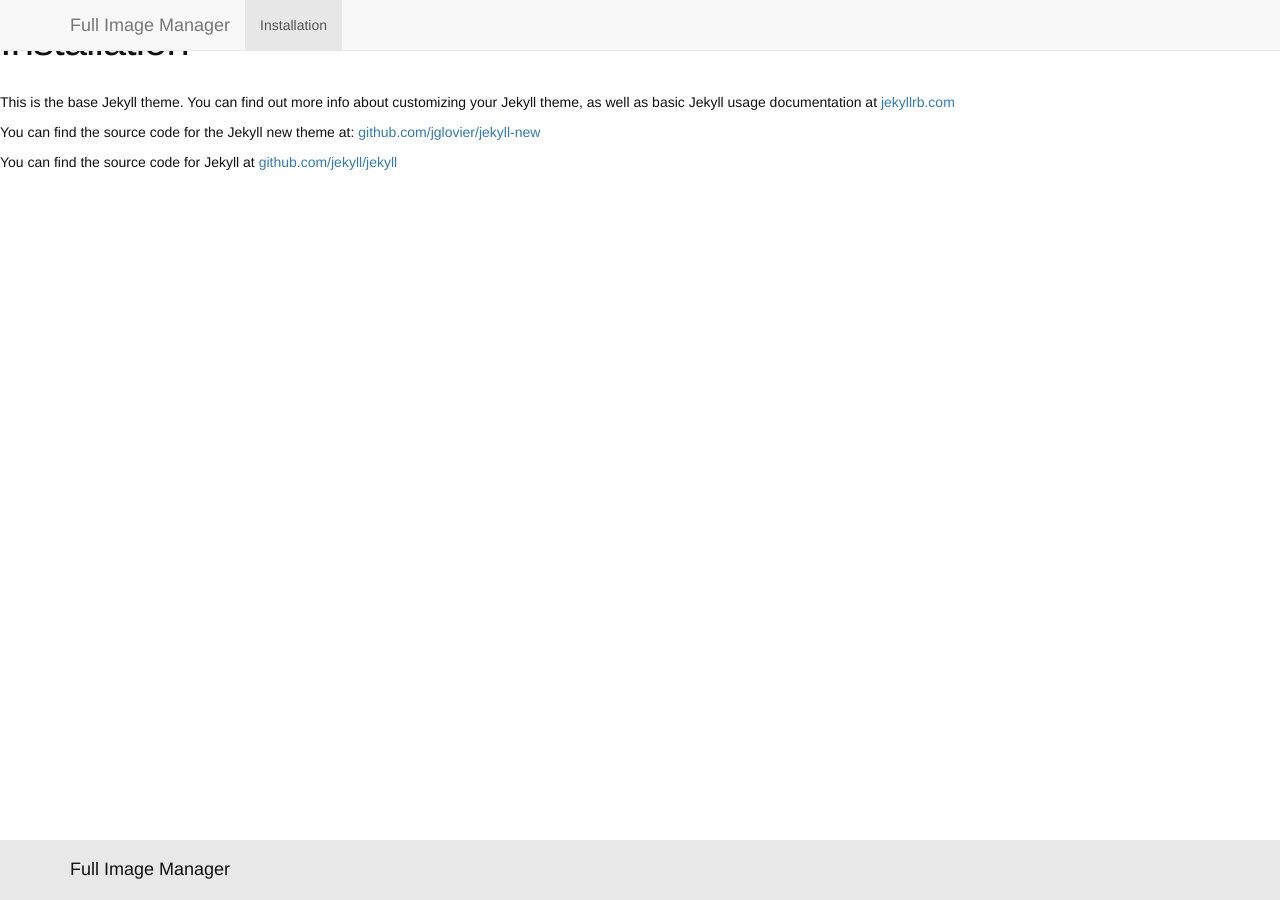
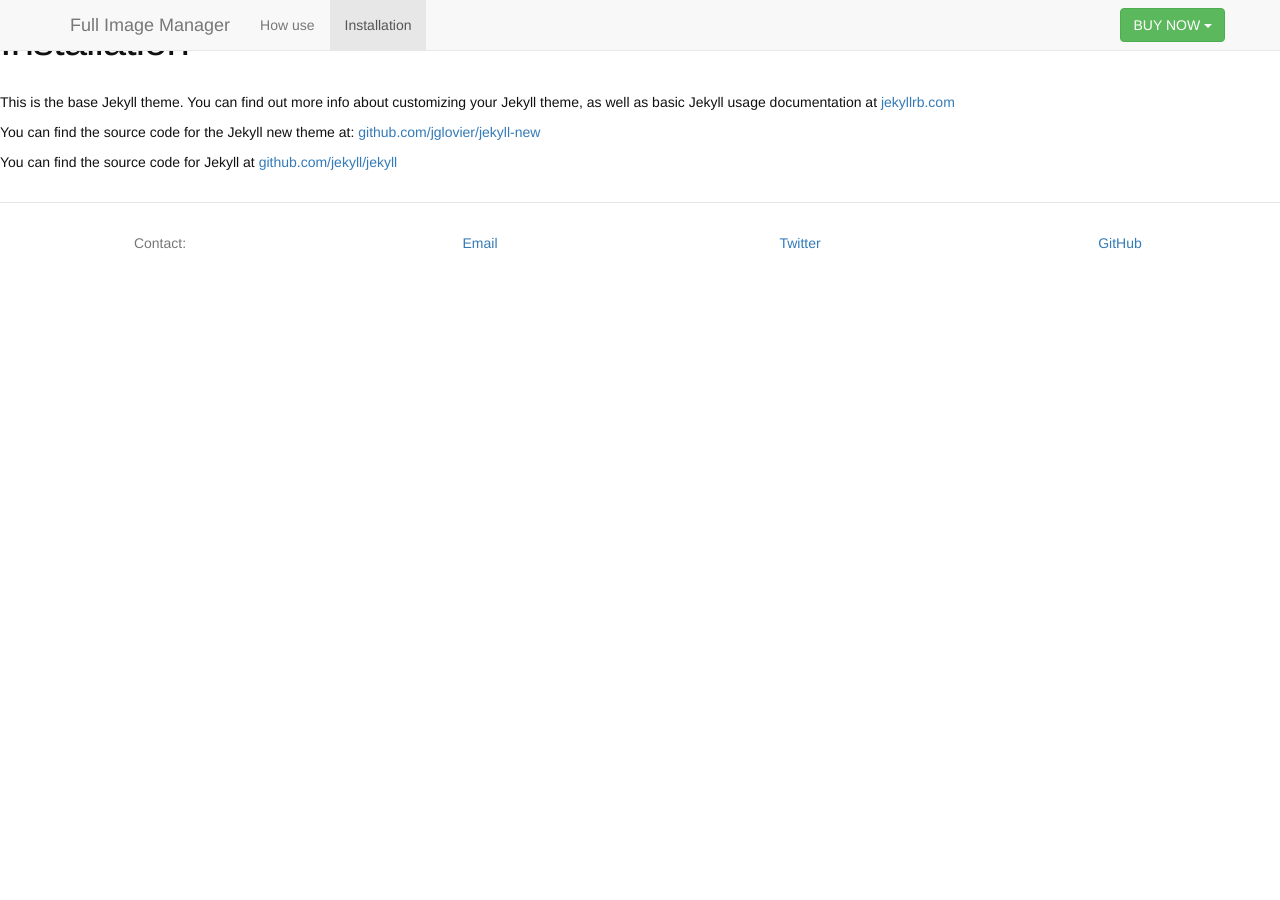
Before and after one commit to natasaborovcanin/full-image-manager, a Jekyll site: the page built from installation.md, in a window 1280 px wide. Built offline with Jekyll 4.4.1, drawn with Linux system fonts in a browser that asks for light colours.

Commit message:
home page video

```diff
--- a/_config.yml
+++ b/_config.yml
@@ -2,12 +2,11 @@
 title: Full Image Manager
 email: natasaborovcanin@gmail.com
 description: > # this means to ignore newlines until "baseurl:"
-  Write an awesome description for your new site here. You can edit this
-  line in _config.yml. It will appear in your document head meta (for
-  Google search results) and in your feed.xml site description.
+  Full Image Manager is an opencart extension based on elFinder.
+  With Very powerful options and user friendly interface, Full image Manager will save lot of your time.
 baseurl: "/full-image-manager" # the subpath of your site, e.g. /blog/
 url: "http://yourdomain.com" # the base hostname & protocol for your site
-twitter_username: natasaborovcanin2
+twitter_username: natasaborovcan2
 github_username:  natasaborovcanin
 
 # Build settings
--- a/_includes/footer.html
+++ b/_includes/footer.html
@@ -53,10 +53,79 @@
   </div>
 
 </footer>-->
+<!--<footer class="site-footer">
+
+  <div class="wrapper">
+
+
+
+    <div class="footer-col-wrapper">
+      <div class="footer-col  footer-col-1">
+        <ul class="contact-list">
+          <li><a href="mailto:{{ site.email }}">{{ site.email }}</a></li>
+        </ul>
+      </div>
+
+      <div class="footer-col  footer-col-5">
+        <ul class="social-media-list list-inline">
+          {% if site.github_username %}
+          <li>
+            <a href="https://github.com/{{ site.github_username }}">
+              <span class="icon  icon--github">
+                <svg viewBox="0 0 16 16">
+                  <path fill="#828282" d="M7.999,0.431c-4.285,0-7.76,3.474-7.76,7.761 c0,3.428,2.223,6.337,5.307,7.363c0.388,0.071,0.53-0.168,0.53-0.374c0-0.184-0.007-0.672-0.01-1.32 c-2.159,0.469-2.614-1.04-2.614-1.04c-0.353-0.896-0.862-1.135-0.862-1.135c-0.705-0.481,0.053-0.472,0.053-0.472 c0.779,0.055,1.189,0.8,1.189,0.8c0.692,1.186,1.816,0.843,2.258,0.645c0.071-0.502,0.271-0.843,0.493-1.037 C4.86,11.425,3.049,10.76,3.049,7.786c0-0.847,0.302-1.54,0.799-2.082C3.768,5.507,3.501,4.718,3.924,3.65 c0,0,0.652-0.209,2.134,0.796C6.677,4.273,7.34,4.187,8,4.184c0.659,0.003,1.323,0.089,1.943,0.261 c1.482-1.004,2.132-0.796,2.132-0.796c0.423,1.068,0.157,1.857,0.077,2.054c0.497,0.542,0.798,1.235,0.798,2.082 c0,2.981-1.814,3.637-3.543,3.829c0.279,0.24,0.527,0.713,0.527,1.437c0,1.037-0.01,1.874-0.01,2.129 c0,0.208,0.14,0.449,0.534,0.373c3.081-1.028,5.302-3.935,5.302-7.362C15.76,3.906,12.285,0.431,7.999,0.431z"/>
+                </svg>
+              </span>
+
+              <span class="username">{{ site.github_username }}</span>
+            </a>
+          </li>
+          {% endif %}
+
+          {% if site.twitter_username %}
+          <li>
+            <a href="https://twitter.com/{{ site.twitter_username }}">
+              <span class="icon  icon--twitter">
+                <svg viewBox="0 0 16 16">
+                  <path fill="#828282" d="M15.969,3.058c-0.586,0.26-1.217,0.436-1.878,0.515c0.675-0.405,1.194-1.045,1.438-1.809
+                  c-0.632,0.375-1.332,0.647-2.076,0.793c-0.596-0.636-1.446-1.033-2.387-1.033c-1.806,0-3.27,1.464-3.27,3.27 c0,0.256,0.029,0.506,0.085,0.745C5.163,5.404,2.753,4.102,1.14,2.124C0.859,2.607,0.698,3.168,0.698,3.767 c0,1.134,0.577,2.135,1.455,2.722C1.616,6.472,1.112,6.325,0.671,6.08c0,0.014,0,0.027,0,0.041c0,1.584,1.127,2.906,2.623,3.206 C3.02,9.402,2.731,9.442,2.433,9.442c-0.211,0-0.416-0.021-0.615-0.059c0.416,1.299,1.624,2.245,3.055,2.271 c-1.119,0.877-2.529,1.4-4.061,1.4c-0.264,0-0.524-0.015-0.78-0.046c1.447,0.928,3.166,1.469,5.013,1.469 c6.015,0,9.304-4.983,9.304-9.304c0-0.142-0.003-0.283-0.009-0.423C14.976,4.29,15.531,3.714,15.969,3.058z"/>
+                </svg>
+              </span>
+
+              <span class="username">{{ site.twitter_username }}</span>
+            </a>
+          </li>
+          {% endif %}
+        </ul>
+      </div>
+
+
+    </div>
+
+  </div>
+
+</footer>-->
 <footer class="footer">
-    <div class="container">
-        <p class="text-muted">
-        <h2 class="footer-heading">{{ site.title }}</h2>
-        </p>
+    <div class="col-lg-3 col-md-3 col-sm-3 col-xs-3 text-center">
+        Contact:
+    </div>
+    <div class="col-lg-3 col-md-3 col-sm-3 col-xs-3 text-center">
+        <a href="mailto:{{ site.email }}">Email</a>
+    </div>
+    <div class="col-lg-3 col-md-3 col-sm-3 col-xs-3 text-center">
+        {% if site.twitter_username %}
+            <a href="https://twitter.com/{{ site.twitter_username }}" target="_blank">
+               Twitter
+            </a>
+        {% endif %}
+    </div>
+    <div class="col-lg-3 col-md-3 col-sm-3 col-xs-3 text-center">
+        {% if site.github_username %}
+            <a href="https://github.com/{{ site.github_username }}" target="_blank">
+                GitHub
+            </a>
+        {% endif %}
     </div>
 </footer>
+<script src="{{ site.baseurl }}/bower_components/jquery/dist/jquery.min.js"></script>
+<script src="{{ site.baseurl }}/bower_components/bootstrap-sass/assets/javascripts/bootstrap.min.js"></script>
--- a/_includes/header.html
+++ b/_includes/header.html
@@ -34,20 +34,44 @@
                 <span class="icon-bar"></span>
                 <span class="icon-bar"></span>
             </button>
-            <a class="navbar-brand" href="{{ site.baseurl }}/">{{ site.title }}</a>
+            <a class="navbar-brand" href="{{ site.baseurl }}/">
+               {{ site.title }}
+            </a>
         </div>
         <div id="navbar" class="collapse navbar-collapse">
             <ul class="nav navbar-nav">
                 {% for node in site.pages %}
                     {% if node.title %}
-                    {% if page.url == node.url %}
-                         <li class="active"><a  href="{{ node.url | site.baseurl }}">{{ node.title }}</a></li>
-                    {% else %}
-                <li><a  href="{{ node.url | prepend: site.baseurl }}">{{ node.title }}</a></li>
-                    {% endif %}
+                        {% if page.url == node.url %}
+                             <li class="active"><a  href="{{ node.url | prepend: site.baseurl }}">{{ node.title }}</a></li>
+                        {% else %}
+                            <li><a  href="{{ node.url | prepend: site.baseurl }}">{{ node.title }}</a></li>
+                        {% endif %}
                     {% endif %}
                 {% endfor %}
 
+
+            </ul>
+            <ul class="nav navbar-nav navbar-right">
+                <li>
+                    <div class="btn-group">
+                        <button type="button" class="btn btn-success navbar-btn dropdown-toggle" data-toggle="dropdown" aria-expanded="false">
+                            BUY NOW <span class="caret"></span>
+                        </button>
+                        <ul class="dropdown-menu" role="menu">
+                            <li>
+                                <a href="https://www.opencart.com/index.php?route=extension/purchase&extension_id=22346" target="_blank">
+                                    Full Image Manager for OpenCart 2.x only
+                                </a>
+                            </li>
+                            <li>
+                                <a href="https://www.opencart.com/index.php?route=extension/purchase&extension_id=16965" target="_blank">
+                                    Full Image Manager for OpenCart 1.5.x + 2.x
+                                </a>
+                            </li>
+                        </ul>
+                    </div>
+                </li>
             </ul>
         </div><!--/.nav-collapse -->
     </div>
--- a/_sass/_layout.scss
+++ b/_sass/_layout.scss
@@ -156,15 +156,11 @@
     }
 }*/
 .footer {
-  position: absolute;
-  bottom: 0;
-  width: 100%;
-  height: 60px;
-  background-color: $grey-color-light;
-}
-.footer-heading {
-  font-size: 18px;
-  margin-bottom: $spacing-unit / 2;
+  margin-top: $spacing-unit;
+  padding-top: $spacing-unit;
+  padding-bottom: $spacing-unit;
+  color: #777;
+  border-top: 1px solid #e5e5e5;
 }
 
 
```
Also changed, not shown: how-use.md (added, +11 -0 lines), index.html (+10 -0 lines), assets/img/satisfaction-guarentee-resize.png (added).
